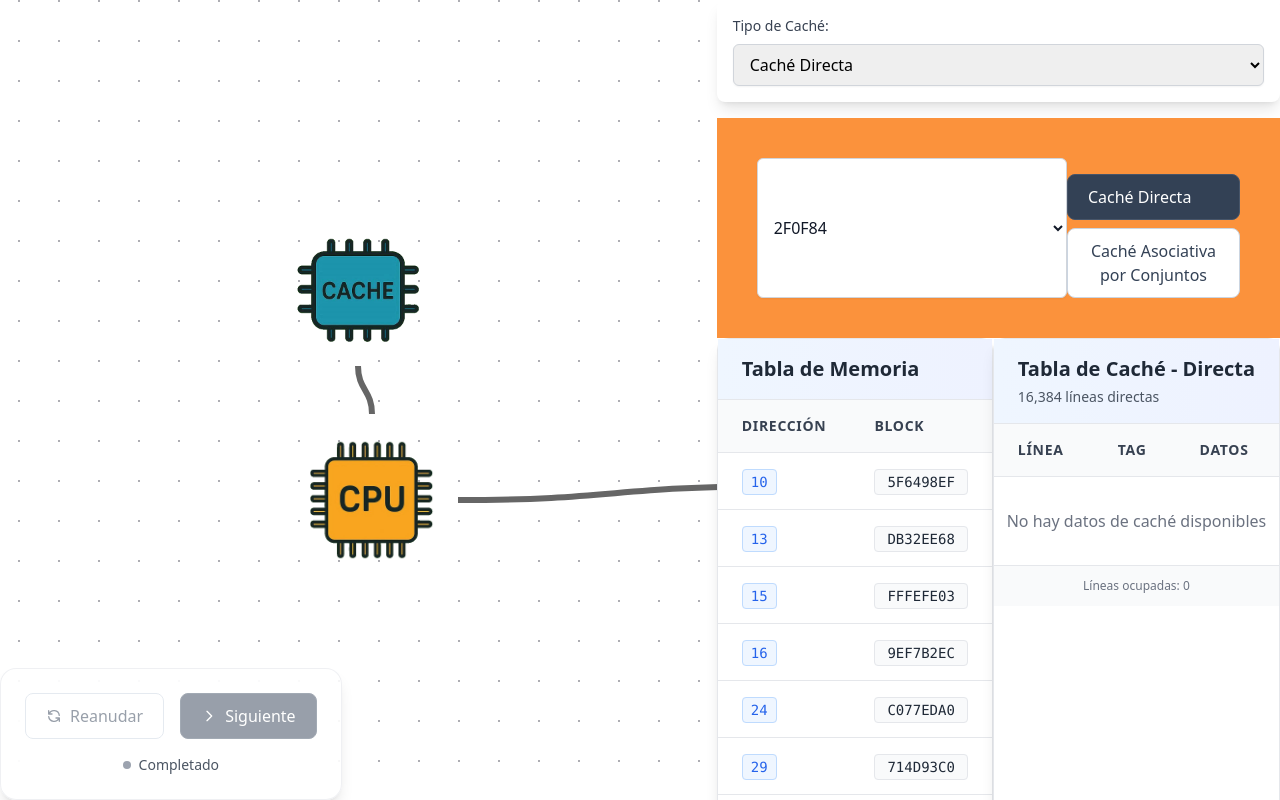
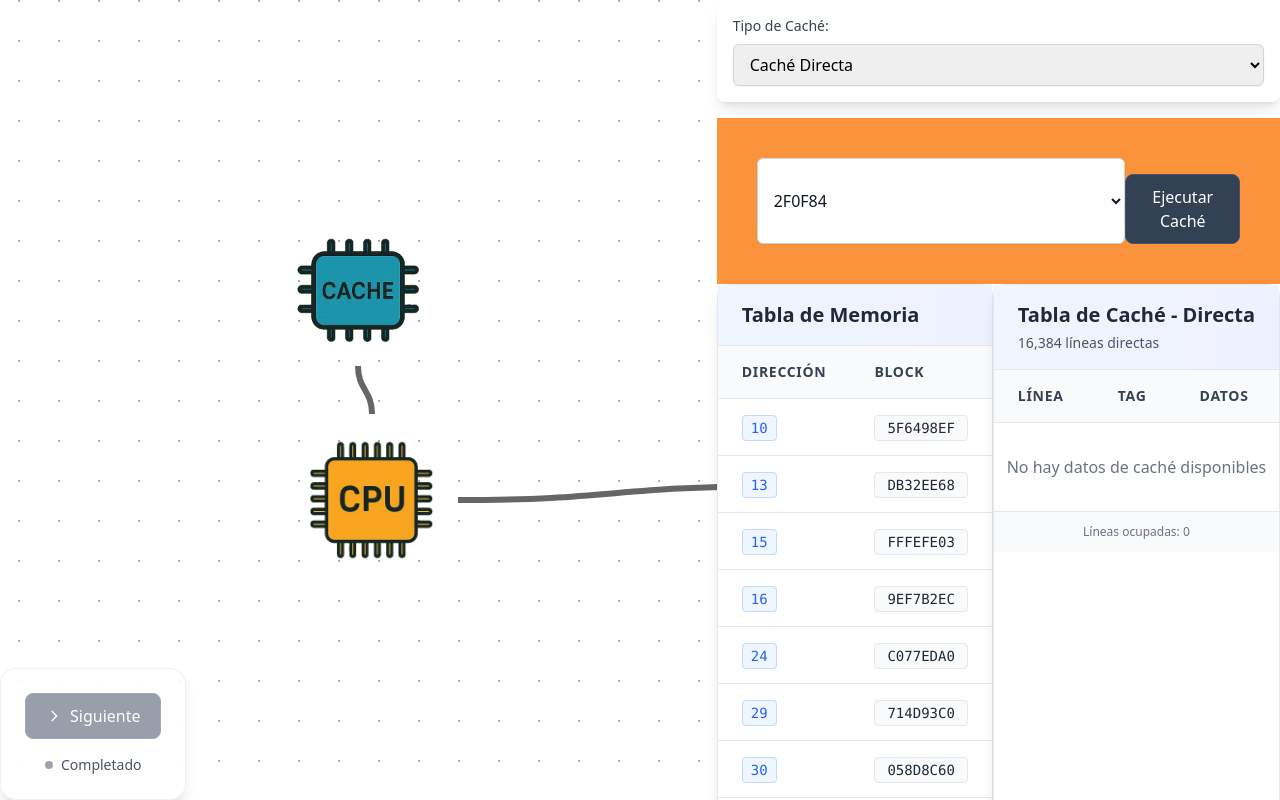
Before and after one commit to rodnye/ac-cpu-simulator, a React (Vite) app: page / in a window 1280 px wide. Shown: the top 800 px of the page. Built offline with nearby package versions, Linux system fonts and the light colour scheme.

Commit message:
feat(ui): add associative cache support and improve cache visualization

```diff
--- a/src/App.tsx
+++ b/src/App.tsx
@@ -17,7 +17,8 @@ import { MemoryTable } from "./components/tables/MemoryTable.tsx";
 import type { MemoryStep } from "./services/Memory.ts";
 import type { SetAssociativeCacheStep } from "./services/cache/SetAssociativeCache.ts";
 import type { DirectCacheStep } from "./services/cache/DirectCache.ts";
-import type { CacheEntry } from "./services/cache/Cache.ts";
+import type { CacheEntry, CacheType } from "./services/cache/Cache.ts";
+import type { AssociativeCacheStep } from "./services/cache/AssociativeCache.ts";
 
 const initialNodes: IComputerNodeData[] = [
   {
@@ -81,9 +82,9 @@ export default function App() {
   const [nodes, setNodes] = useState(initialNodes);
   const [edges, setEdges] = useState(initialEdges);
   const [totalSteps, setTotalSteps] = useState(0);
-  const [cacheType, setCacheType] = useState<"direct" | "set-associative">(
-    "direct",
-  );
+  const [cacheType, setCacheType] = useState<
+    "direct" | "associative" | "set-associative"
+  >("direct");
   const [{ cpu }, setCpuWrapper] = useState({ cpu: cpuManager });
 
   const renderCpu = () => setCpuWrapper({ cpu });
@@ -115,9 +116,11 @@ export default function App() {
   const getCacheLines = () => {
     if (cacheType === "direct") {
       return cpu.directCache.lines;
+    } else if (cacheType === "associative") {
+      return cpu.associativeCache.lines;
     } else {
       // For set-associative cache, flatten the sets
-      const setCache = cpu.associativeCache;
+      const setCache = cpu.setAssociativeCache;
       const allLines: (CacheEntry | null)[] = [];
       Object.values(setCache.sets || {}).forEach((set) => {
         if (Array.isArray(set)) {
@@ -129,7 +132,8 @@ export default function App() {
   };
 
   useEffect(() => {
-    const { memory, directCache, associativeCache } = cpuManager;
+    const { memory, directCache, associativeCache, setAssociativeCache } =
+      cpuManager;
     const [cpuNode, cacheNode, memoryNode] = nodes;
     const [cpuCacheEdge, cpuMemoryEdge] = edges;
 
@@ -196,7 +200,32 @@ export default function App() {
       renderCpu();
     };
 
-    const handleAssociativeCacheStep = (step: SetAssociativeCacheStep) => {
+    const handleAssociativeCacheStep = (step: AssociativeCacheStep) => {
+      switch (step.id) {
+        case "cache-hit":
+          cacheNode.data.status = "success";
+          cpuCacheEdge.label = step.value;
+          renderEdges();
+          break;
+        case "load-memory":
+          cacheNode.data.status = "success";
+          cpuCacheEdge.label = step.value.line + ":" + step.value.entry.tag;
+          renderEdges();
+          break;
+        case "cache-miss":
+          cacheNode.data.status = "error";
+          break;
+        default:
+          cacheNode.data.status = "active";
+          break;
+      }
+      cacheNode.data.statusText = step.info;
+
+      renderNodes();
+      renderCpu();
+    };
+
+    const handleSetAssociativeCacheStep = (step: SetAssociativeCacheStep) => {
       switch (step.id) {
         case "cache-hit":
           cacheNode.data.status = "success";
@@ -242,7 +271,9 @@ export default function App() {
     // cache
     directCache.on("step", handleDirectCacheStep);
     directCache.on("execute", renderCpu);
-    associativeCache.on("step", handleAssociativeCacheStep);
+    setAssociativeCache.on("step", handleSetAssociativeCacheStep);
+    setAssociativeCache.on("execute", renderCpu);
+    //associativeCache.on("step", handleAssociativeCacheStep);
     associativeCache.on("execute", renderCpu);
 
     // Cleanup function
@@ -260,6 +291,8 @@ export default function App() {
 
       associativeCache.off("step", handleAssociativeCacheStep);
       associativeCache.off("execute");
+      setAssociativeCache.off("step", handleSetAssociativeCacheStep);
+      setAssociativeCache.off("execute");
     };
   });
 
@@ -285,11 +318,12 @@ export default function App() {
             <select
               value={cacheType}
               onChange={(e) =>
-                setCacheType(e.target.value as "direct" | "set-associative")
+                setCacheType(e.target.value as CacheType)
               }
               className="block w-full px-3 py-2 border border-gray-300 rounded-md shadow-sm focus:outline-none focus:ring-blue-500 focus:border-blue-500"
             >
               <option value="direct">Caché Directa</option>
+              <option value="associative">Caché Asociativa</option>
               <option value="set-associative">
                 Caché Asociativa por Conjuntos
               </option>
--- a/src/components/controls/UserActions.tsx
+++ b/src/components/controls/UserActions.tsx
@@ -4,8 +4,10 @@ import type { Cpu } from "../../services/Cpu";
 
 interface UserActionsProps {
   cpu: Cpu;
-  cacheType?: "direct" | "set-associative";
-  onCacheTypeChange?: (type: "direct" | "set-associative") => void;
+  cacheType?: "direct" | "associative" | "set-associative";
+  onCacheTypeChange?: (
+    type: "direct" | "associative" | "set-associative",
+  ) => void;
 }
 
 export const UserActions = ({
@@ -13,31 +15,17 @@ export const UserActions = ({
   cacheType = "direct",
   onCacheTypeChange,
 }: UserActionsProps) => {
-  const [text, setText] = useState("");
-
-  const handleDirectCache = () => {
-    if (onCacheTypeChange) onCacheTypeChange("direct");
-    cpu.executeGetWordDirect(text);
-    cpu.next();
-  };
-
-  const handleSetAssociativeCache = () => {
-    if (onCacheTypeChange) onCacheTypeChange("set-associative");
-    cpu.executeGetWordSetAssociative(text);
-    cpu.next();
-  };
-
+  const [text, setText] = useState(cpu.memory.directCalls[0]);
   const isDisabled = cpu.hasNext();
 
   return (
     <div className="flex flex-row bg-orange-400 p-10">
-      {/** FIXME: data para listar */}
       <select
         value={text}
         onChange={(e) => setText(e.target.value)}
         className="w-full px-3 py-2 border border-gray-300 rounded-md shadow-sm focus:outline-none focus:ring-2 focus:ring-blue-500 focus:border-blue-500 bg-white text-gray-900 cursor-pointer transition duration-200 ease-in-out hover:border-gray-400"
       >
-        {cpu.memory.directCalls.map((tag, index) => (
+        {(cacheType !== 'associative' ? cpu.memory.directCalls : cpu.memory.associativeCalls).map((tag, index) => (
           <option key={index} value={tag}>
             {tag}
           </option>
@@ -47,18 +35,19 @@ export const UserActions = ({
       <div className="flex flex-col gap-2 mt-4">
         <Button
           disabled={isDisabled}
-          onClick={handleDirectCache}
-          variant={cacheType === "direct" ? "primary" : "secondary"}
+          onClick={() => {
+            if (onCacheTypeChange) onCacheTypeChange(cacheType);
+            switch(cacheType) {
+              case "direct": cpu.executeGetWordDirect(text); break;
+              case "associative": cpu.executeGetWordAssociative(text); break;
+              case "set-associative": cpu.executeGetWordSetAssociative(text); break;
+            }
+            cpu.next(); // first step
+          }}
         >
-          Caché Directa
+          Ejecutar Caché
         </Button>
-        <Button
-          disabled={isDisabled}
-          onClick={handleSetAssociativeCache}
-          variant={cacheType === "set-associative" ? "primary" : "secondary"}
-        >
-          Caché Asociativa por Conjuntos
-        </Button>
+
       </div>
     </div>
   );
--- a/src/components/tables/CacheTable.tsx
+++ b/src/components/tables/CacheTable.tsx
@@ -1,10 +1,10 @@
 // CacheTable.tsx
-import type { CacheEntry } from "../../services/cache/Cache";
+import type { CacheEntry, CacheType } from "../../services/cache/Cache";
 import type { DirectCache } from "../../services/cache/DirectCache";
 
 interface CacheTableProps {
   lines: DirectCache["lines"];
-  cacheType?: "direct" | "set-associative";
+  cacheType?: CacheType;
 }
 
 export const CacheTable = ({
--- a/src/services/Cpu.ts
+++ b/src/services/Cpu.ts
@@ -1,4 +1,4 @@
-// Cpu.ts - Actualizado con nuevas funcionalidades
+/* eslint-disable @typescript-eslint/no-explicit-any */
 import { DirectCache, type DirectCacheStep } from "./cache/DirectCache";
 import {
   SetAssociativeCache,
@@ -11,13 +11,14 @@ import { AssociativeCache } from "./cache/AssociativeCache";
 
 export type CpuStep = Step &
   (
+    // FIXME: eliminar estos any
     | {
         id: `cache:${string}`;
-        value: DirectCacheStep[] | any;
+        value: DirectCacheStep[] | any[];
       }
     | {
         id: `set-cache:${string}`;
-        value: SetAssociativeCacheStep[] | any;
+        value: SetAssociativeCacheStep[] | any[];
       }
     | {
         id: `memory:${string}`;
@@ -104,7 +105,7 @@ export class Cpu extends StepManager<CpuStep> {
 
     this.addStep({
       id: "get-word",
-      info: "Palabra obtenida exitosamente",
+      info: `Palabra obtenida exitosamente: ${this.output}`,
       value: this.output,
     });
 
--- a/src/services/cache/AssociativeCache.ts
+++ b/src/services/cache/AssociativeCache.ts
@@ -56,7 +56,8 @@ export class AssociativeCache extends Cache<AssociativeCacheStep> {
     }
 
     if (found) {
-      this.output = this.lines[foundLine]!.block;
+      const index = parseInt(word, 2) * 2;
+      this.output = this.lines[foundLine]!.block.substring(index, index + 2);
       this.addStep({
         id: "cache-hit",
         info: `Acierto de caché - Etiqueta encontrada en línea ${foundLine}`,
@@ -79,7 +80,7 @@ export class AssociativeCache extends Cache<AssociativeCacheStep> {
     this.setSteps([]);
 
     // Buscar línea libre o usar reemplazo aleatorio
-    let freeLine = this.lines.findIndex((l) => l === null);
+    const freeLine = this.lines.findIndex((l) => l === null);
     let selectedLine: number;
 
     if (freeLine !== -1) {
--- a/src/services/cache/Cache.ts
+++ b/src/services/cache/Cache.ts
@@ -4,6 +4,8 @@ export interface CacheEntry {
   tag: string;
   block: string;
 }
+
+export type CacheType = "direct" | "set-associative" | "associative";
 
 export abstract class Cache<S extends Step> extends StepManager<S> {
   lines: (CacheEntry | null)[];
--- a/src/services/cache/DirectCache.ts
+++ b/src/services/cache/DirectCache.ts
@@ -30,10 +30,11 @@ export class DirectCache extends Cache<DirectCacheStep> {
       });
       if (entry.tag === tag) {
         // ÉXITO
-        this.output = entry.block;
+        const index = parseInt(word, 2) * 2;
+        this.output = entry.block.substring(index, index + 2);
         this.addStep({
           id: "cache-hit",
-          info: "Bloque encontrado.",
+          info: `Bloque encontrado: ${entry.block}`,
           value: this.output,
         });
 
@@ -61,7 +62,7 @@ export class DirectCache extends Cache<DirectCacheStep> {
     this.lines[line] = entry;
     this.addStep({
       id: "load-memory",
-      info: `Bloque cargado en línea ${line}`,
+      info: `Cacheando: \nLínea ${line}\nBloque ${entry.block}`,
       value: { line, entry },
     });
   }
--- a/src/services/cache/SetAssociativeCache.ts
+++ b/src/services/cache/SetAssociativeCache.ts
@@ -68,7 +68,8 @@ export class SetAssociativeCache extends Cache<SetAssociativeCacheStep> {
     }
 
     if (found) {
-      this.output = currentSet[foundLine]!.block;
+      const index = parseInt(word, 2) * 2;
+      this.output = currentSet[foundLine]!.block.substring(index, index + 2);
       this.addStep({
         id: "cache-hit",
         info: `Acierto de caché - Etiqueta encontrada en conjunto ${setNumber}, línea ${foundLine}`,
```
Also changed, not shown: src/components/controls/ControlPanel.tsx (+5 -4 lines).
